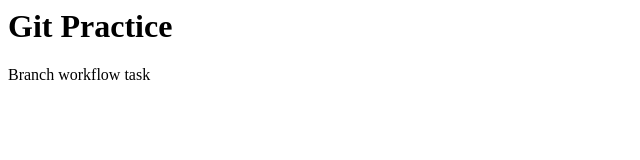
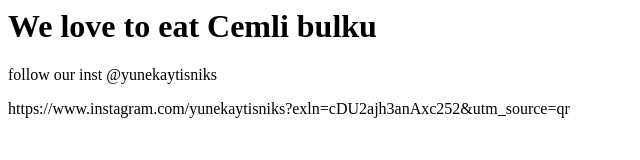
Before and after one commit to mnsmiovb/second-project, a plain HTML site: page index.html in a window 1280 px wide. Shown: the whole page, without its empty margins (0-640 px from the left). Drawn offline with Linux system fonts and the light colour scheme.

```diff
--- a/index.html
+++ b/index.html
@@ -1,2 +1,3 @@
-<h1>Git Practice</h1>
-<p>Branch workflow task</p>
+<h1>We love to eat Cemli bulku</h1>
+<p>follow our inst @yunekaytisniks</p>
+<p>https://www.instagram.com/yunekaytisniks?exln=cDU2ajh3anAxc252&utm_source=qr</p>
```
